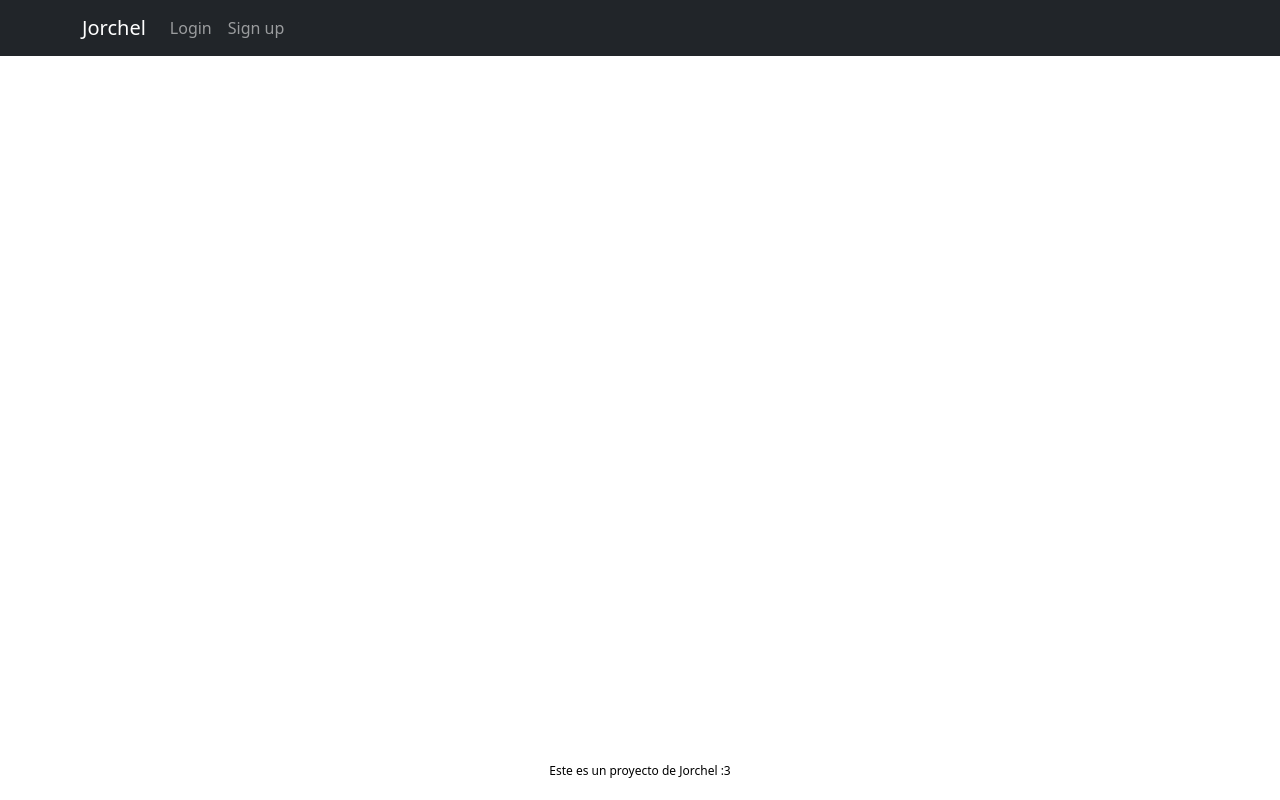
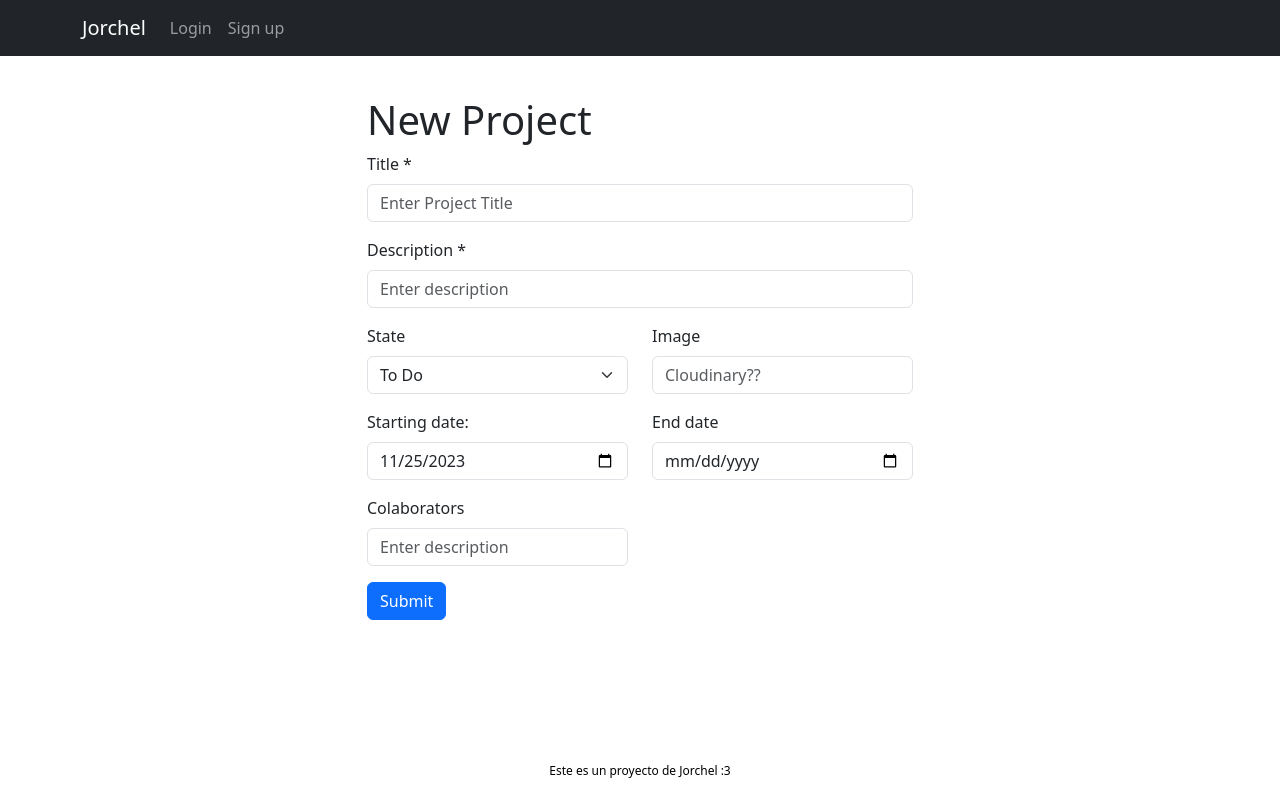
Before and after one commit to JorgeMamblona/ProjectJorchel_client, a React (Vite) app: page /project/create in a window 1280 px wide. Built offline with nearby package versions, Linux system fonts and the light colour scheme.

Commit message:
basic form

```diff
--- a/src/components/NavegationVer/NavegationVer.jsx
+++ b/src/components/NavegationVer/NavegationVer.jsx
@@ -1,4 +1,4 @@
-import { NavDropdown, Container, Accordion } from 'react-bootstrap'
+import { NavDropdown, Container, Accordion, Button } from 'react-bootstrap'
 import { Link, useNavigate } from 'react-router-dom'
 import { AuthContext } from '../../contexts/auth.context'
 import { useContext } from 'react'
@@ -34,6 +34,8 @@ const NavegationVer = () => {
                             <Accordion.Header>Proyecto</Accordion.Header>
                             <Accordion.Body>
                                 <Link to={'/sign-up'} className='nav-link'>Proyecto </Link>
+                                <hr />
+                                <Link to={'/project/create'} className='nav-link'><Button variant="dark">New Project</Button></Link>
                             </Accordion.Body>
                         </Accordion.Item>
 
--- /dev/null
+++ b/src/components/ProjectComponents/NewProjectForm/NewProjectForm.jsx
@@ -0,0 +1,94 @@
+import { useState } from "react"
+import { useNavigate } from "react-router-dom"
+import { Col, Form, Row, Button } from "react-bootstrap"
+import projectService from "../../../services/projects.services"
+import { formatDate } from "../../../utils/formatDate"
+import UsersListForm from "../../UsersListForm/UsersListForm"
+
+const NewProjectForm = () => {
+
+    const navigate = useNavigate()
+
+    const [newFormData, setNewFormData] = useState({
+        title: '',
+        description: '',
+        image: '',
+        state: 'TODO',
+        startDate: formatDate(new Date),
+        endDate: '',
+        colaborators: []
+    })
+
+    const handleInputChange = e => {
+        const { value, name } = e.target
+        setNewFormData({ ...newFormData, [name]: value })
+    }
+
+    const handleFormSubmit = e => {
+        e.preventDefault()
+
+        projectService
+            .create(newFormData)
+            .then(() => navigate("/"))
+            .catch(err => console.log(err))
+    }
+
+    return (
+        <Form onSubmit={handleFormSubmit}>
+            <Form.Group className="mb-3">
+                <Form.Label>Title *</Form.Label>
+                <Form.Control type="text" value={newFormData.title} name='title' placeholder="Enter Project Title" onChange={handleInputChange}></Form.Control>
+            </Form.Group>
+
+            <Form.Group className="mb-3">
+                <Form.Label>Description *</Form.Label>
+                <Form.Control type="text" value={newFormData.description} name='description' placeholder="Enter description" onChange={handleInputChange}></Form.Control>
+            </Form.Group>
+
+            <Row>
+                <Col md={{ span: 6 }}>
+                    <Form.Group className="mb-3">
+                        <Form.Label>State </Form.Label>
+                        <Form.Select type="text" value={newFormData.state} name='state' onChange={handleInputChange}>
+                            <option value='TODO'>To Do</option>
+                            <option value="ONGOING">On Going</option>
+                            <option value="REVIEW">Review</option>
+                            <option value="DONE">Done</option>
+                        </Form.Select>
+                    </Form.Group>
+                </Col>
+
+                <Col md={{ span: 6 }}>
+                    <Form.Group className="mb-3">
+                        <Form.Label>Image</Form.Label>
+                        <Form.Control type="text" value={newFormData.image} name='image' placeholder="Cloudinary??" onChange={handleInputChange}></Form.Control>
+                    </Form.Group>
+                </Col>
+
+                <Col md={{ span: 6 }}>
+                    <Form.Group className="mb-3">
+                        <Form.Label>Starting date:</Form.Label>
+                        <Form.Control type="date" value={newFormData.startDate} name='startDate' onChange={handleInputChange}></Form.Control>
+                    </Form.Group>
+                </Col>
+
+                <Col md={{ span: 6 }}>
+                    <Form.Group className="mb-3">
+                        <Form.Label>End date</Form.Label>
+                        <Form.Control type="date" value={newFormData.endDate} name='endDate' onChange={handleInputChange}></Form.Control>
+                    </Form.Group>
+                </Col>
+            </Row>
+            <Row>
+                <Col md={{ span: 6 }}>
+                    <UsersListForm data={newFormData} handleInputChange={handleInputChange} />
+                </Col>
+            </Row >
+            <Button variant="primary" type="submit">
+                Submit
+            </Button>
+        </Form>
+    )
+}
+
+export default NewProjectForm
--- /dev/null
+++ b/src/components/UsersListForm/UsersListForm.jsx
@@ -0,0 +1,14 @@
+import { Form } from "react-bootstrap"
+
+const UsersListForm = ({ data, handleInputChange }) => {
+
+    return (
+        <Form.Group className="mb-3">
+            <Form.Label>Colaborators</Form.Label>
+            <Form.Control type="text" value={data.title} name='title' placeholder="Enter description" onChange={handleInputChange}></Form.Control>
+        </Form.Group>
+
+    )
+}
+
+export default UsersListForm
--- a/src/pages/LoginPage.jsx
+++ b/src/pages/LoginPage/LoginPage.jsx
@@ -1,7 +1,7 @@
 import { Container, Row, Col } from "react-bootstrap"
-import LoginForm from "../components/LoginForm/LoginForm"
+import LoginForm from "../../components/LoginForm/LoginForm"
 
-const Login = () => {
+const LoginPage = () => {
     return (
 
         <Container>
@@ -15,4 +15,4 @@ const Login = () => {
     )
 }
 
-export default Login
+export default LoginPage
--- /dev/null
+++ b/src/pages/NewProjectPage/NewProjectPage.jsx
@@ -0,0 +1,18 @@
+import { Container, Row, Col } from "react-bootstrap"
+import NewProjectForm from "../../components/ProjectComponents/NewProjectForm/NewProjectForm"
+
+const NewProjectPage = () => {
+    return (
+
+        <Container>
+            <Row>
+                <Col md={{ offset: 3, span: 6 }}>
+                    <h1>New Project</h1>
+                    <NewProjectForm />
+                </Col>
+            </Row>
+        </Container>
+    )
+}
+
+export default NewProjectPage
--- a/src/pages/SignupPage.jsx
+++ b/src/pages/SignUpPage/SignupPage.jsx
@@ -1,9 +1,9 @@
 import { Container, Row, Col } from "react-bootstrap"
-import SignupForm from "../components/SignupForm/SignupForm"
+import SignupForm from "../../components/SignupForm/SignupForm"
 
 import './SignupPage.css'
 
-const Signup = () => {
+const SignupPage = () => {
     return (
 
         <Container>
@@ -17,4 +17,4 @@ const Signup = () => {
     )
 }
 
-export default Signup
+export default SignupPage
--- a/src/routes/AppRoutes.jsx
+++ b/src/routes/AppRoutes.jsx
@@ -1,6 +1,7 @@
 import { Routes, Route } from 'react-router-dom'
-import Signup from '../pages/SignupPage'
-import Login from '../pages/LoginPage'
+import SignupPage from '../pages/SignupPage/SignupPage'
+import LoginPage from '../pages/LoginPage/LoginPage'
+import NewProjectPage from '../pages/NewProjectPage/NewProjectPage'
 
 
 const AppRoutes = () => {
@@ -8,8 +9,9 @@ const AppRoutes = () => {
     return (
         <Routes>
             <Route path='/' element={<p>INSETA PAG INDEX AQUI</p>} />
-            <Route path='/sign-up' element={<Signup />}></Route>
-            <Route path='/log-in' element={<Login />}></Route>
+            <Route path='/sign-up' element={<SignupPage />}></Route>
+            <Route path='/log-in' element={<LoginPage />}></Route>
+            <Route path='/project/create' element={<NewProjectPage />}></Route>
         </Routes>
     )
 }
--- /dev/null
+++ b/src/services/projects.services.js
@@ -0,0 +1,19 @@
+import axios from "axios";
+
+class ProjectService {
+    constructor() {
+        this.api = axios.create({
+            baseURL: `${import.meta.env.VITE_API_URL}/projects`
+
+        })
+
+    }
+
+    create(formData) {
+        return this.api.post('/create', formData)
+    }
+
+}
+
+const projectService = new ProjectService()
+export default projectService
--- /dev/null
+++ b/src/utils/formatDate.js
@@ -0,0 +1,12 @@
+const formatDate = date => {
+
+    const day = date.getDate()
+    const month = (date.getMonth() + 1)
+    const year = date.getFullYear()
+    const formatedDate = `${year}-${month}-${day}`
+
+    return formatedDate
+}
+
+
+export { formatDate }
```
Also changed, not shown: src/pages/LoginPage/Loginpage.css (renamed from src/pages/Loginpage.css), src/pages/SignUpPage/SignupPage.css (renamed from src/pages/SignupPage.css).
